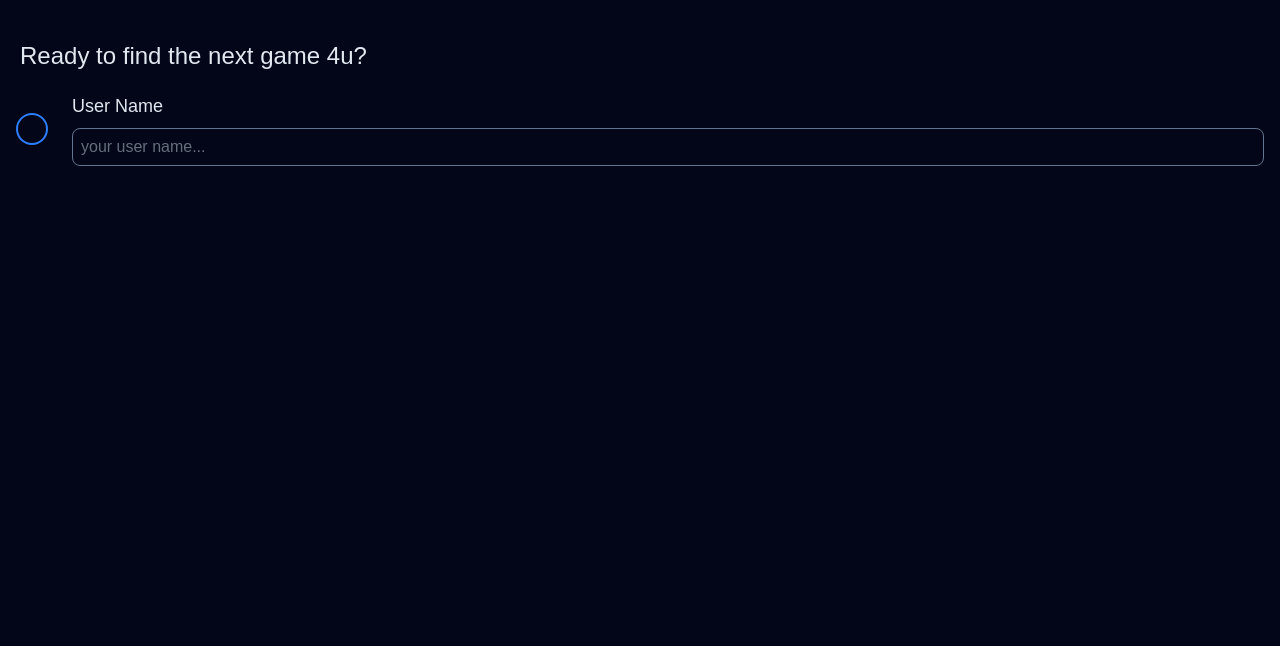
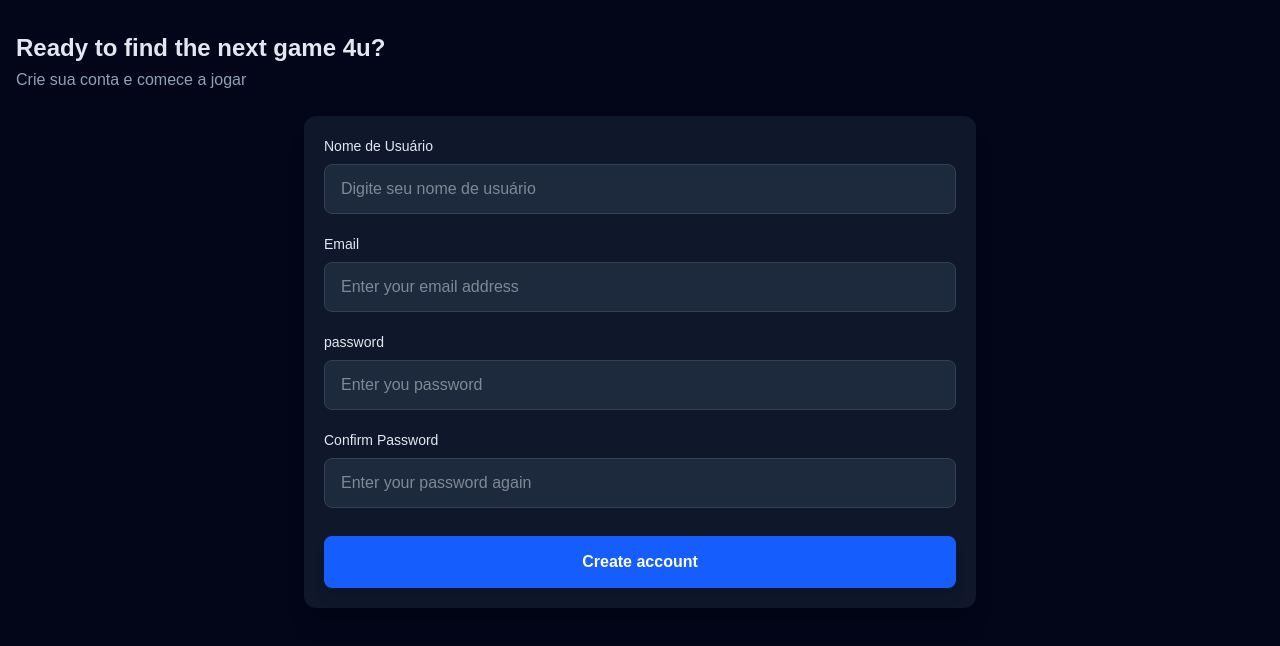
Before and after one commit to retr0lbb/nextplay, a Next.js app: page /auth/register in a window 1280 px wide. Shown: the top 646 px of the page. Built offline with nearby package versions, Linux system fonts and the light colour scheme.

Commit message:
feat: add form finnaly

```diff
--- a/package.json
+++ b/package.json
@@ -10,10 +10,14 @@
     "format": "biome format --write"
   },
   "dependencies": {
+    "@hookform/resolvers": "^5.2.2",
+    "framer-motion": "^12.26.2",
     "next": "16.1.1",
     "react": "19.2.3",
     "react-dom": "19.2.3",
-    "react-icons": "^5.5.0"
+    "react-hook-form": "^7.71.1",
+    "react-icons": "^5.5.0",
+    "zod": "^4.3.5"
   },
   "devDependencies": {
     "@biomejs/biome": "2.2.0",
--- a/src/app/auth/register/page.tsx
+++ b/src/app/auth/register/page.tsx
@@ -1,17 +1,20 @@
-import { Root } from "@/components/steps-form";
+import { RegisterForm } from "@/features/register/register-form";
 
 export default function RegisterPage() {
+  // Simulando dados da API
+
   return (
-    <main className="w-full h-svh bg-slate-950">
-      <div className="p-5 pt-10">
-        <h1 className="text-slate-200 text-2xl">
+    <main className="w-full min-h-screen bg-slate-950 flex flex-col">
+      <div className="p-4 pt-8 pb-6">
+        <h1 className="text-slate-200 text-xl sm:text-2xl font-bold">
           Ready to find the next game 4u?
         </h1>
+        <p className="text-slate-400 text-sm sm:text-base mt-1">
+          Crie sua conta e comece a jogar
+        </p>
       </div>
 
-      <div className="flex flex-col px-4">
-        <Root />
-      </div>
+      <RegisterForm />
     </main>
   );
 }
--- a/src/components/steps-form/index.tsx
+++ /dev/null
@@ -1,38 +0,0 @@
-"use client";
-
-import { useState } from "react";
-
-export function Root() {
-  const [step, setStep] = useState(0);
-  const maxStep = 3;
-
-  return (
-    <form action="" className="w-full space-y-2">
-      <div className="flex items-center gap-6">
-        {step >= 0 ? (
-          <>
-            <div className="flex items-center justify-center">
-              <div
-                className={`size-8 border-2 ${step >= 0 ? "border-blue-500" : "border-slate-500"} ${step > 0 && "ba"} rounded-full`}
-              />
-            </div>
-            <div className="flex flex-1 flex-col gap-2">
-              <label htmlFor="username" className="text-slate-200 text-lg">
-                User Name
-              </label>
-              <input
-                className="text-slate-300
-                        px-2 py-1.5 border border-slate-500
-                        rounded-lg outline-blue-800 outline-0 not-empty:border-red-500
-                        active:border-blue-900"
-                placeholder="your user name..."
-                type="text"
-                name="username"
-              />
-            </div>
-          </>
-        ) : null}
-      </div>
-    </form>
-  );
-}
--- /dev/null
+++ b/src/features/register/register-form.tsx
@@ -0,0 +1,148 @@
+"use client";
+import { useForm } from "react-hook-form";
+import { zodResolver } from "@hookform/resolvers/zod";
+import z from "zod";
+
+const registrationFormSchema = z.object({
+  userName: z.string(),
+  email: z.email(),
+  password: z.string().min(6),
+  confirmPassword: z.string().min(6),
+});
+
+export function RegisterForm() {
+  const {
+    register,
+    handleSubmit,
+    formState: { errors },
+    reset,
+  } = useForm<z.infer<typeof registrationFormSchema>>({
+    defaultValues: {
+      email: "",
+      password: "",
+      userName: "",
+    },
+    resolver: zodResolver(registrationFormSchema),
+  });
+
+  function handleFormSubmit(data: z.infer<typeof registrationFormSchema>) {
+    console.log(data);
+    reset();
+  }
+
+  return (
+    <form
+      className="flex-1 px-4 pb-4"
+      onSubmit={handleSubmit(handleFormSubmit)}
+    >
+      <div className="bg-slate-900 rounded-xl p-5 shadow-xl max-w-2xl mx-auto">
+        <div className="space-y-5">
+          {/* Campo de Nome de Usuário */}
+          <div className="flex flex-col gap-2">
+            <label
+              htmlFor="username"
+              className="text-slate-200 font-medium text-sm"
+            >
+              Nome de Usuário
+            </label>
+            <input
+              id="username"
+              type="text"
+              {...register("userName", {
+                required: "Nome de usuário é obrigatório",
+                minLength: {
+                  value: 3,
+                  message: "Nome deve ter pelo menos 3 caracteres",
+                },
+              })}
+              placeholder="Digite seu nome de usuário"
+              className="bg-slate-800 text-slate-200 px-4 py-3 rounded-lg border border-slate-700 focus:outline-none focus:border-blue-500 focus:ring-2 focus:ring-blue-500/20 transition-all text-base"
+            />
+            {errors.userName && (
+              <span className="text-red-400 text-sm">
+                {errors.userName.message}
+              </span>
+            )}
+          </div>
+
+          <div className="flex flex-col gap-2">
+            <label
+              htmlFor="email"
+              className="text-slate-200 font-medium text-sm"
+            >
+              Email
+            </label>
+            <input
+              id="email"
+              type="email"
+              {...register("email", {
+                required: "Email eh obrigatório",
+              })}
+              placeholder="Enter your email address"
+              className="bg-slate-800 text-slate-200 px-4 py-3 rounded-lg border border-slate-700 focus:outline-none focus:border-blue-500 focus:ring-2 focus:ring-blue-500/20 transition-all text-base"
+            />
+            {errors.email && (
+              <span className="text-red-400 text-sm">
+                {errors.email.message}
+              </span>
+            )}
+          </div>
+
+          <div className="flex flex-col gap-2">
+            <label
+              htmlFor="password"
+              className="text-slate-200 font-medium text-sm"
+            >
+              password
+            </label>
+            <input
+              id="password"
+              type="password"
+              {...register("password", {
+                required: "Password is necessary",
+              })}
+              placeholder="Enter you password"
+              className="bg-slate-800 text-slate-200 px-4 py-3 rounded-lg border border-slate-700 focus:outline-none focus:border-blue-500 focus:ring-2 focus:ring-blue-500/20 transition-all text-base"
+            />
+            {errors.password && (
+              <span className="text-red-400 text-sm">
+                {errors.password.message}
+              </span>
+            )}
+          </div>
+
+          <div className="flex flex-col gap-2">
+            <label
+              htmlFor="confirmPassword"
+              className="text-slate-200 font-medium text-sm"
+            >
+              Confirm Password
+            </label>
+            <input
+              id="confirmPassword"
+              type="password"
+              {...register("confirmPassword", {
+                required: "",
+              })}
+              placeholder="Enter your password again"
+              className="bg-slate-800 text-slate-200 px-4 py-3 rounded-lg border border-slate-700 focus:outline-none focus:border-blue-500 focus:ring-2 focus:ring-blue-500/20 transition-all text-base"
+            />
+            {errors.confirmPassword && (
+              <span className="text-red-400 text-sm">
+                {errors.confirmPassword.message}
+              </span>
+            )}
+          </div>
+
+          {/* Botão de Envio */}
+          <button
+            type="submit"
+            className="w-full bg-blue-600 hover:bg-blue-700 disabled:bg-slate-700 disabled:cursor-not-allowed text-white font-semibold py-3.5 px-6 rounded-lg transition-all shadow-lg hover:shadow-xl disabled:shadow-none active:scale-98 mt-2"
+          >
+            Create account
+          </button>
+        </div>
+      </div>
+    </form>
+  );
+}
```
Also changed, not shown: 1 other file (tests, documents, lock files or other folders).
